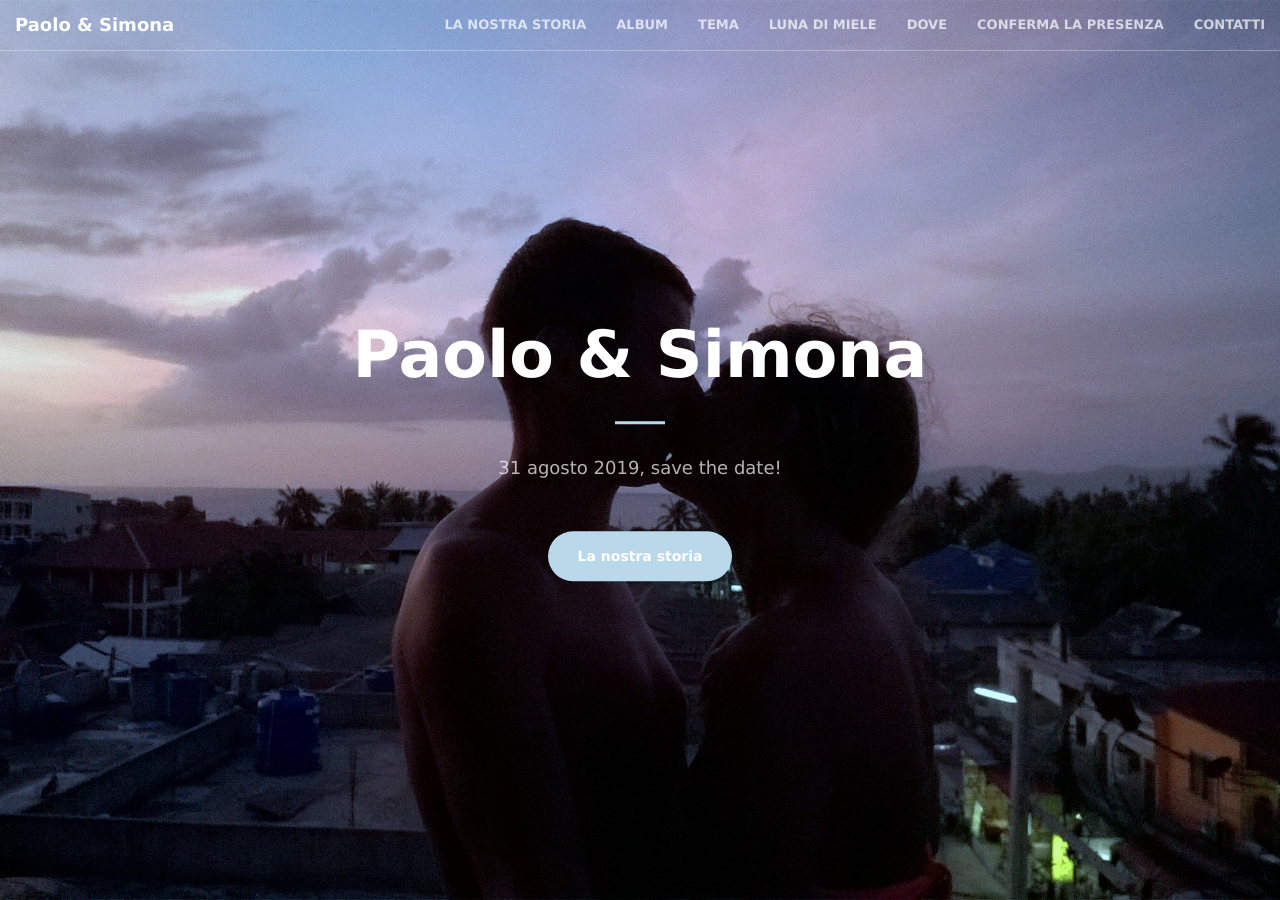
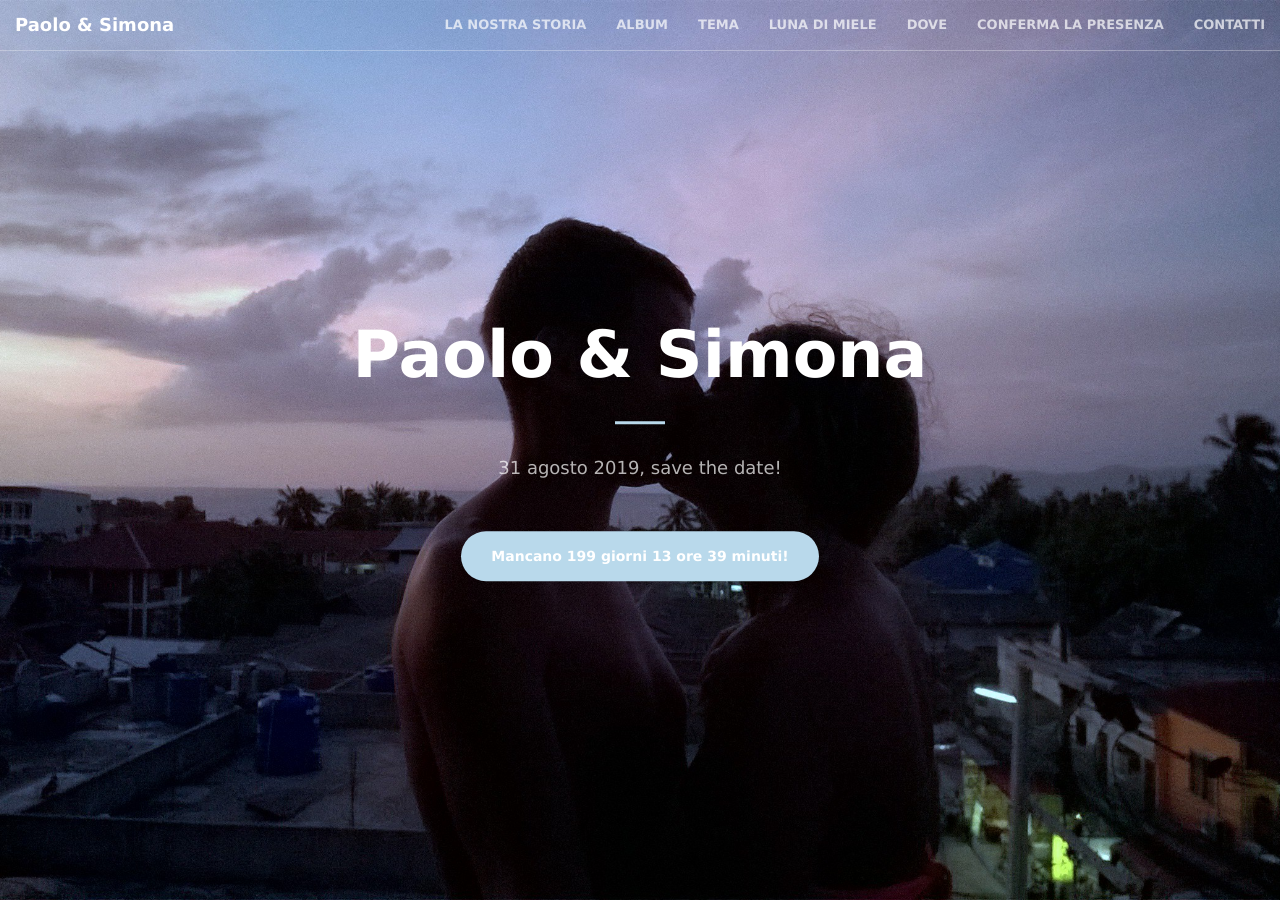
Before and after one commit to simoforzani/simoforzani.github.io, a Jekyll site: the page built from index.html, in a window 1280 px wide and 900 px high. Built offline with Jekyll 4.4.1, drawn with Linux system fonts in a browser that asks for light colours; some of the changed lines change nothing that is shown.

Commit message:
Added countdown

```diff
--- a/_includes/header.html
+++ b/_includes/header.html
@@ -4,7 +4,31 @@
             <h1>Paolo & Simona</h1>
             <hr>
             <p>31 agosto 2019, save the date!</p>
-            <a href="#about" class="btn btn-primary btn-xl page-scroll">La nostra storia</a>
+            <a id="countdown" class="btn btn-primary btn-xl "></a>
+            <script>
+                // Set the date we're counting down to
+                var countDownDate = new Date("Aug 31, 2019 11:00:00").getTime();
+                // Update the count down every 1 second
+                var x = setInterval(function() {
+                // Get todays date and time
+                var now = new Date().getTime();
+                // Find the distance between now and the count down date
+                var distance = countDownDate - now;
+                // Time calculations for days, hours, minutes and seconds
+                var days = Math.floor(distance / (1000 * 60 * 60 * 24));
+                var hours = Math.floor((distance % (1000 * 60 * 60 * 24)) / (1000 * 60 * 60));
+                var minutes = Math.floor((distance % (1000 * 60 * 60)) / (1000 * 60));
+                var seconds = Math.floor((distance % (1000 * 60)) / 1000);
+
+                // Output the result in an element with id="demo"
+                document.getElementById("countdown").innerHTML ="Mancano " + days + " giorni "+ hours + " ore "+ minutes + " minuti!";
+                // If the count down is over, write some text
+                if (distance < 0) {
+                    clearInterval(x);
+                    document.getElementById("demo").innerHTML = "Married!";
+                }
+                }, 1000);
+            </script>
         </div>
     </div>
 </header>
```
